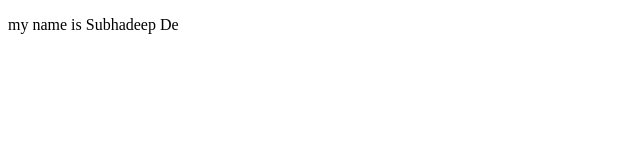
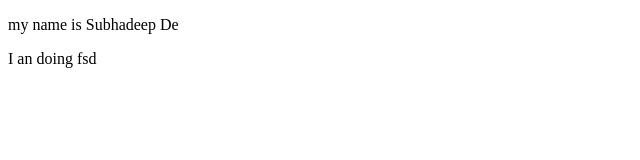
Before and after one commit to subhadeepde919/clone, a plain HTML site: page index.html in a window 1280 px wide. Shown: the full height of the page, 0-640 px from the left. Drawn offline with Linux system fonts and the light colour scheme.

Commit message:
added another

```diff
--- a/index.html
+++ b/index.html
@@ -7,5 +7,8 @@
 </head>
 <body>
     <p>my name is Subhadeep De</p>
+    <div>
+        <p>I an doing fsd</p>
+    </div>
 </body>
 </html>
```
